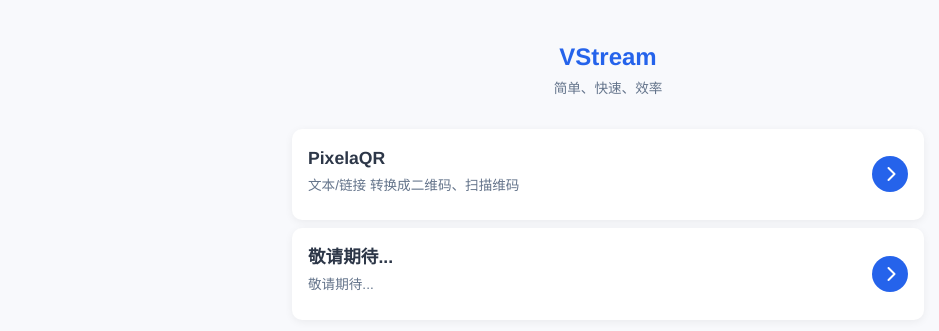
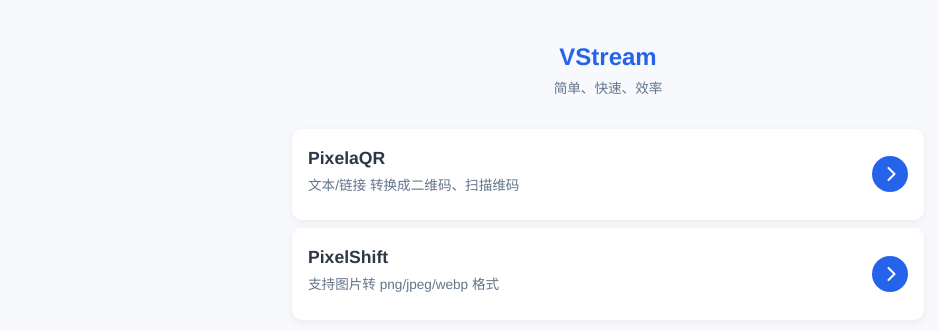
Before and after one commit to liujinze1949/-, a plain HTML site: page index.html in a window 1280 px wide. Shown: the part 67-398 px from the top of the page, without its empty margins (32-971 px from the left). Drawn offline with Linux system fonts and the light colour scheme.

Commit message:
index.html

```diff
--- a/index.html
+++ b/index.html
@@ -164,12 +164,12 @@
     <!-- 图片精修工具卡片 -->
     <div class="tool-card">
         <div class="card-content">
-            <h3 class="tool-title">敬请期待...</h3>
+            <h3 class="tool-title">PixelShift</h3>
             <p class="tool-description">
-                敬请期待...<br>
+                支持图片转 png/jpeg/webp 格式<br>
             </p>
         </div>
-        <button class="action-btn" onclick="window.open('/editor')">
+        <button class="action-btn" onclick="window.open('https://picture-4sd.pages.dev/')">
             <i class="fas fa-chevron-right arrow-icon"></i>
         </button>
     </div>
```
